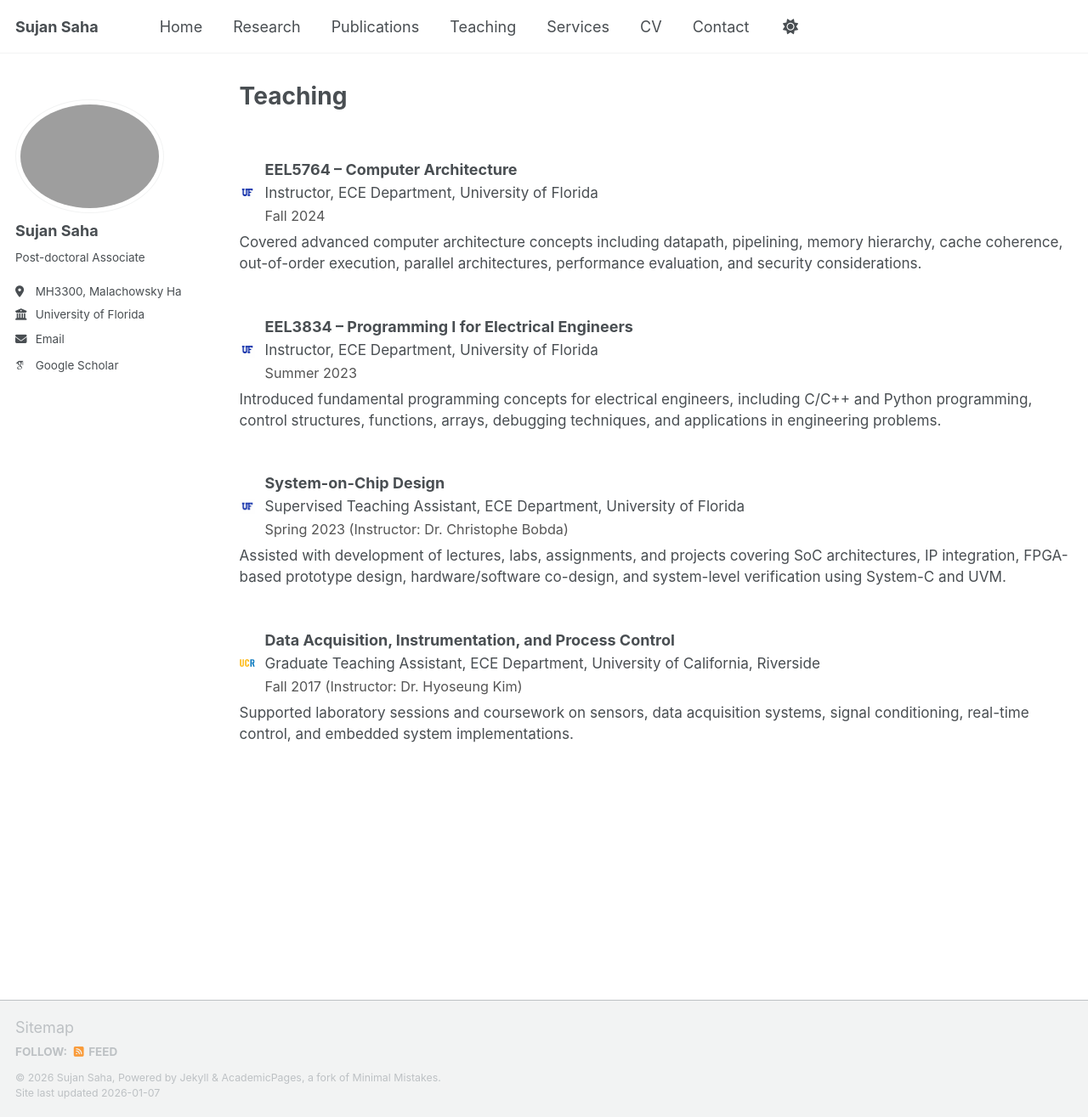
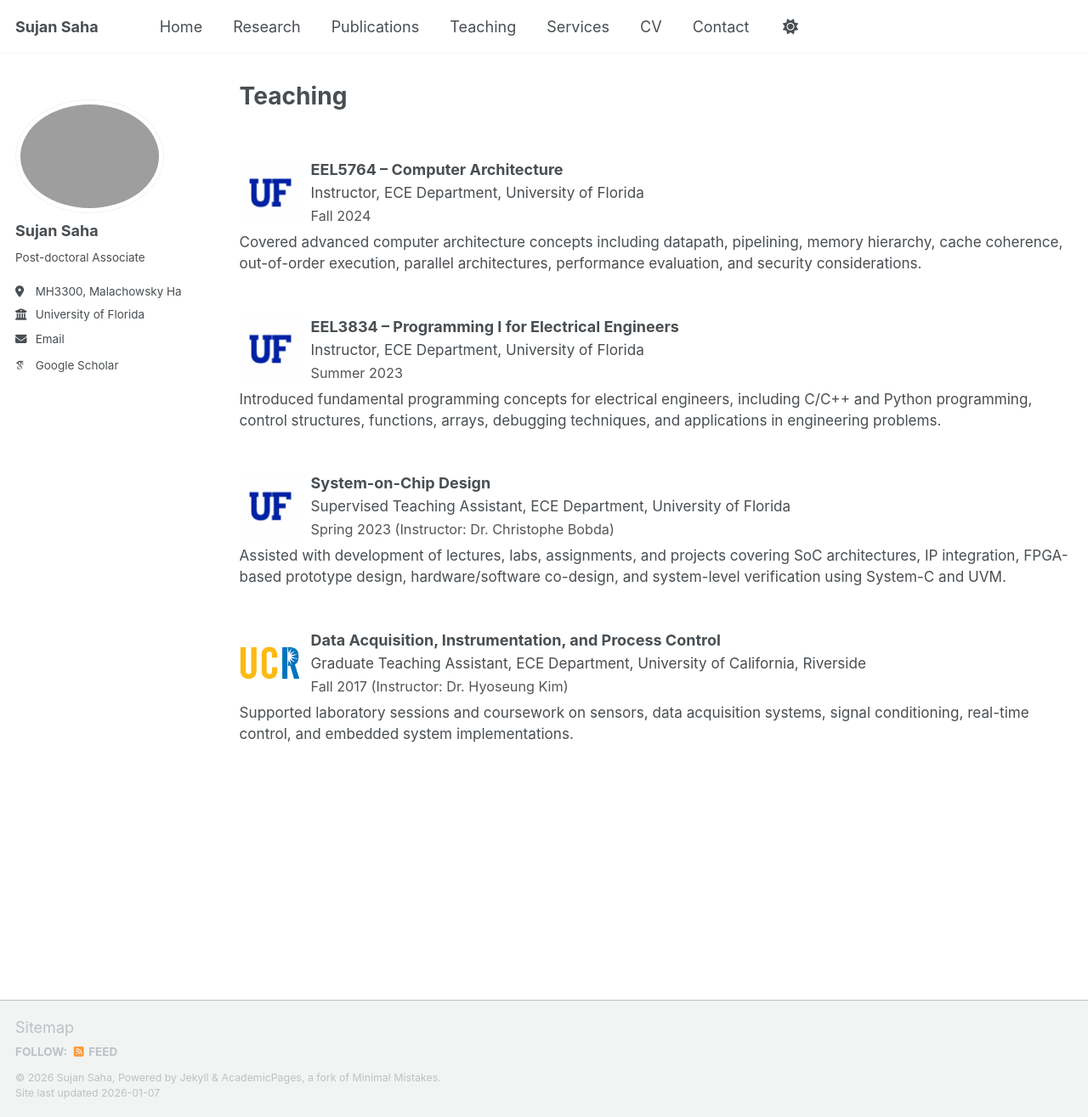
Before and after one commit to Sujansaha05/Sujansaha05.github.io, a Jekyll site: the page built from _pages/teaching_sujan.html, in a window 1280 px wide and 1315 px high. Shown: the whole window at 85% size. Built offline with Jekyll 4.4.1, drawn with Linux system fonts in a browser that asks for light colours; some web fonts are replaced; a script that is not in the unit is left out.

Commit message:
Teaching Page Added again

```diff
--- a/assets/css/main.scss
+++ b/assets/css/main.scss
@@ -78,7 +78,7 @@
 }
 
 .school-logo {
-  width: 18px;
+  width: 72px;
   height: auto;
 }
 
```
